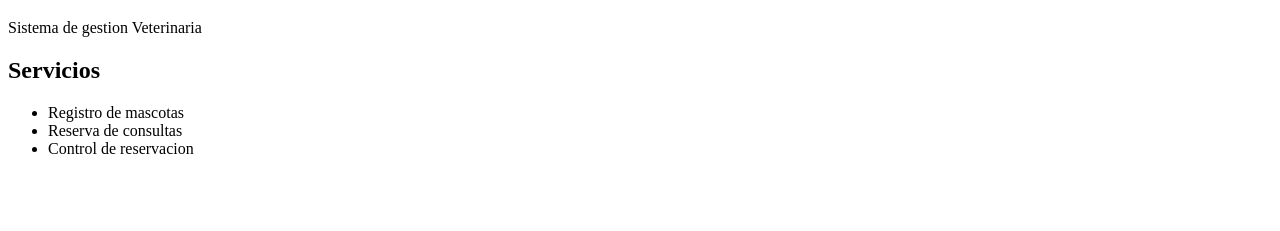
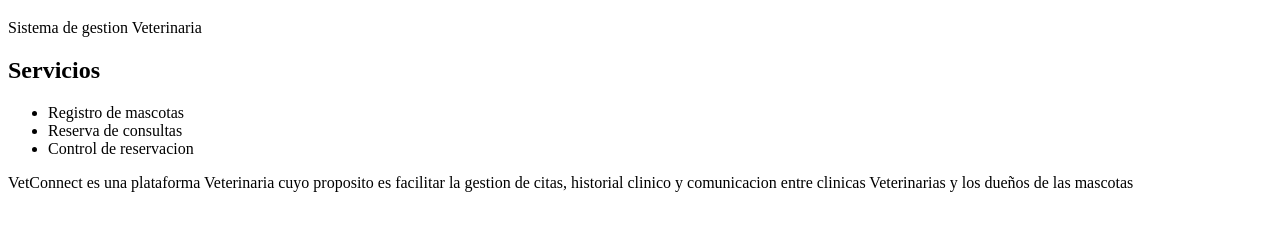
Before and after one commit to off-xero/Veterinaria_DesarrolloWeb, a plain HTML site: page index.html in a window 1280 px wide. Shown: the part 61-292 px from the top of the page. Drawn offline with Linux system fonts and the light colour scheme.

Commit message:
Agrega seccion acerca del sistema y descripcion de VetConnect

```diff
--- a/index.html
+++ b/index.html
@@ -14,5 +14,7 @@
             <li>Reserva de consultas</li>
             <li>Control de reservacion</li>
         </ul>
+        <section>VetConnect es una plataforma Veterinaria cuyo proposito es facilitar la gestion de citas,
+            historial clinico y comunicacion entre clinicas Veterinarias y los dueños de las mascotas</section>
     </body>
 </html>
```
